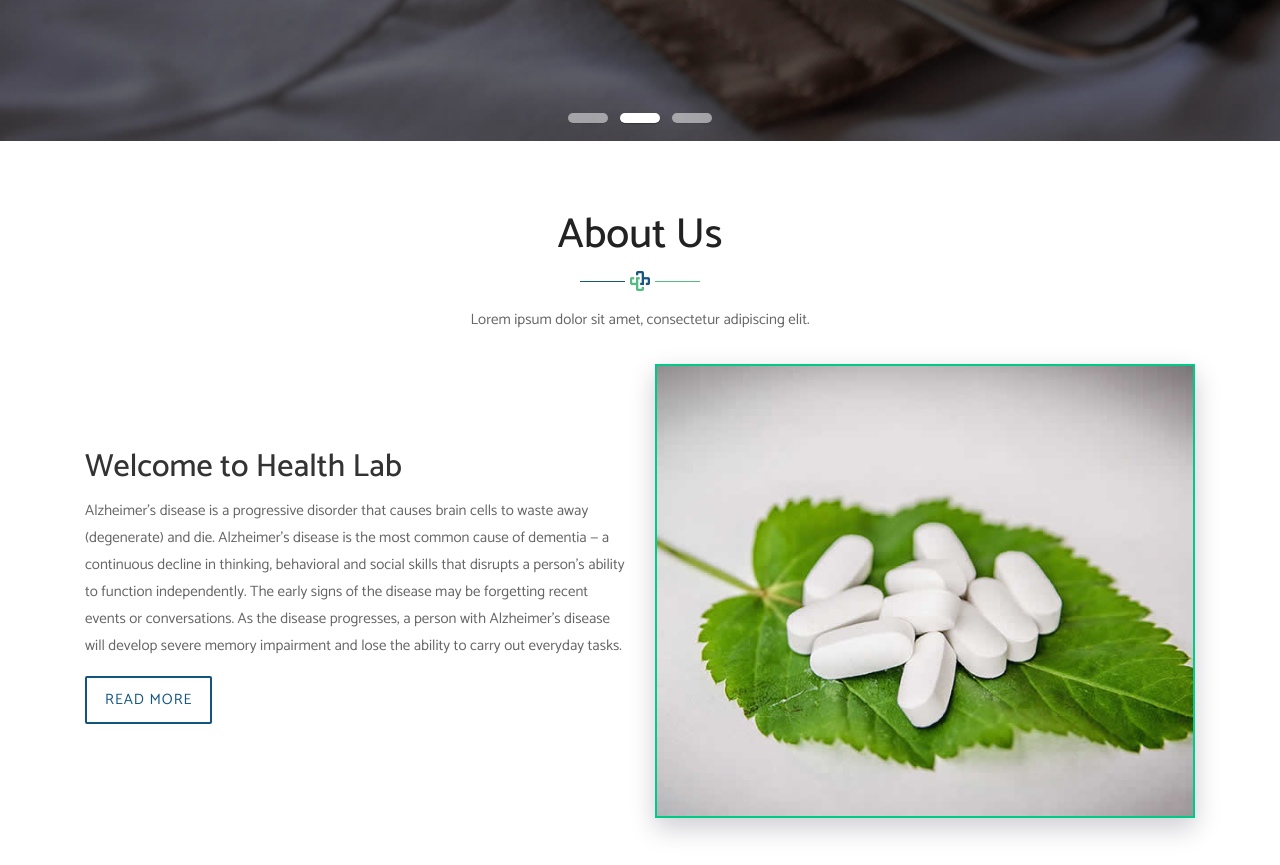
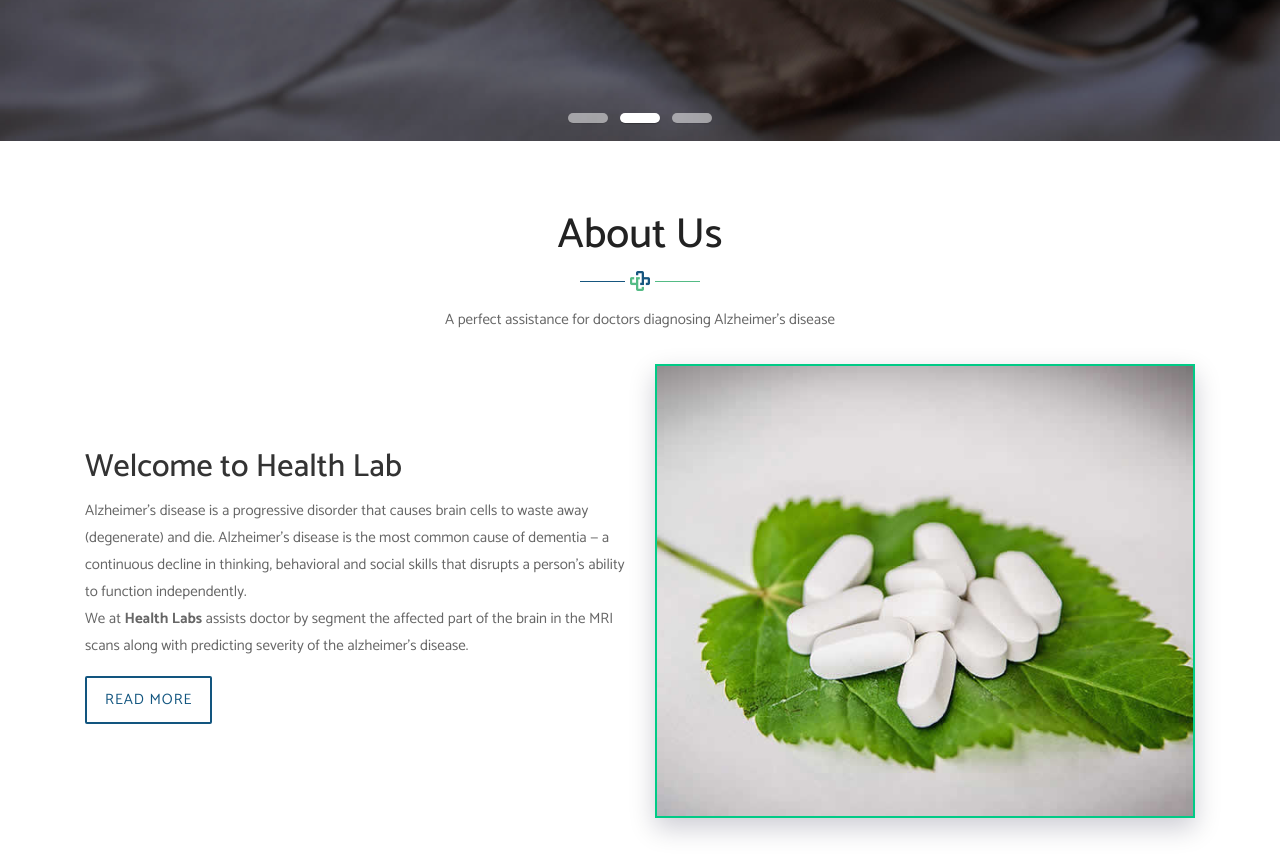
Before and after one commit to chetanpandey1266/Health-Lab, a Flask app: page / in a window 1280 px wide. Shown: the part 568-1433 px from the top of the page. Run offline with Flask 2, Linux system fonts and the light colour scheme; some libraries are stand-ins or nearby versions.

Commit message:
front end improved

```diff
--- a/web_app_with_ml_backend/app.py
+++ b/web_app_with_ml_backend/app.py
@@ -7,7 +7,7 @@ from classification.classification import predict
 
 app = Flask(__name__)
 
-app.config["IMAGE_UPLOADS"] = "/home/chetan/CyberLabs/alzheimer/new/alzheimer/final/input_imgs"
+app.config["IMAGE_UPLOADS"] = "/home/chetan/CyberLabs/alzheimer/alzheimer/web_app_with_ml_backend/input_imgs"
 app.config["ALLOWED_IMAGE_EXTENSIONS"] = ["JPEG", "JPG", "PNG"]
 
 
--- a/web_app_with_ml_backend/templates/index.html
+++ b/web_app_with_ml_backend/templates/index.html
@@ -54,7 +54,7 @@
 							<div class="lbox-details">
 								<h1>Welcome to Health Lab</h1>
 								<p>A website which hosts for detection of Alzheimer's Disease</p>
-								<a href="#" class="btn">Contact Us</a>
+								<a href="#contact" class="btn">Contact Us</a>
 							</div>
 						</div>
 					</div>
@@ -91,7 +91,7 @@
 					<div class="col-lg-12">
 						<div class="title-box">
 							<h2>About Us</h2>
-							<p>Lorem ipsum dolor sit amet, consectetur adipiscing elit. </p>
+							<p> A perfect assistance for doctors diagnosing Alzheimer’s disease </p>
 						</div>
 					</div>
 				</div>
@@ -101,10 +101,9 @@
 							<div class="col-lg-6 col-md-6 col-sm-12">
 								<h2> Welcome to Health Lab </h2>
 								<p>Alzheimer's disease is a progressive disorder that causes brain cells to waste away (degenerate) and die. Alzheimer's disease is the most common cause of dementia — a continuous decline in thinking, behavioral and social skills that disrupts a person's ability to function independently.
-
-									The early signs of the disease may be forgetting recent events or conversations. As the disease progresses, a person with Alzheimer's disease will develop severe memory impairment and lose the ability to carry out everyday tasks.</p>
-
-								<a href="#" class="new-btn-d br-2">Read More</a>
+								</br>
+								We at <b>Health Labs</b> assists doctor by segment the affected part of the brain in the MRI scans along with predicting severity of the alzheimer's disease.</p>
+								<a href="https://www.nia.nih.gov/health/alzheimers-disease-fact-sheet" class="new-btn-d br-2">Read More</a>
 							</div>
 							<div class="col-lg-6 col-md-6 col-sm-12">
 								<div class="about-m">
@@ -271,7 +270,7 @@
 	</div>
 	<!-- End Contact -->
 
-	<!-- Start Subscribe -->
+	<!-- <!-- Start Subscribe
 	<div class="subscribe-box">
 		<div class="container">
 			<div class="row">
@@ -294,9 +293,9 @@
 			</div>
 		</div>
 	</div>
-	<!-- End Subscribe -->
 
-	<!-- Start Footer -->
+
+
 	<footer class="footer-box">
 		<div class="container">
 			<div class="row">
```
Also changed, not shown: README.md.
